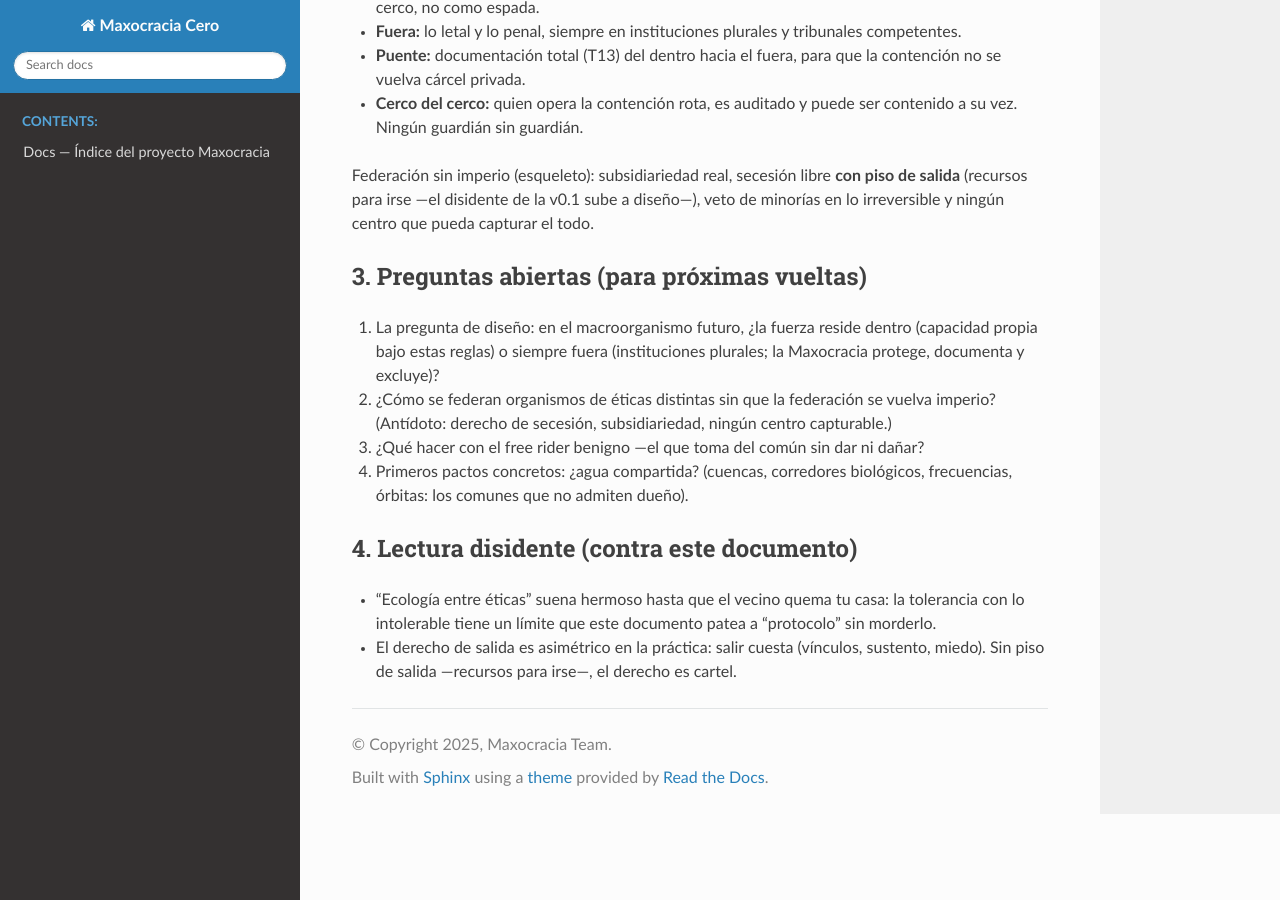
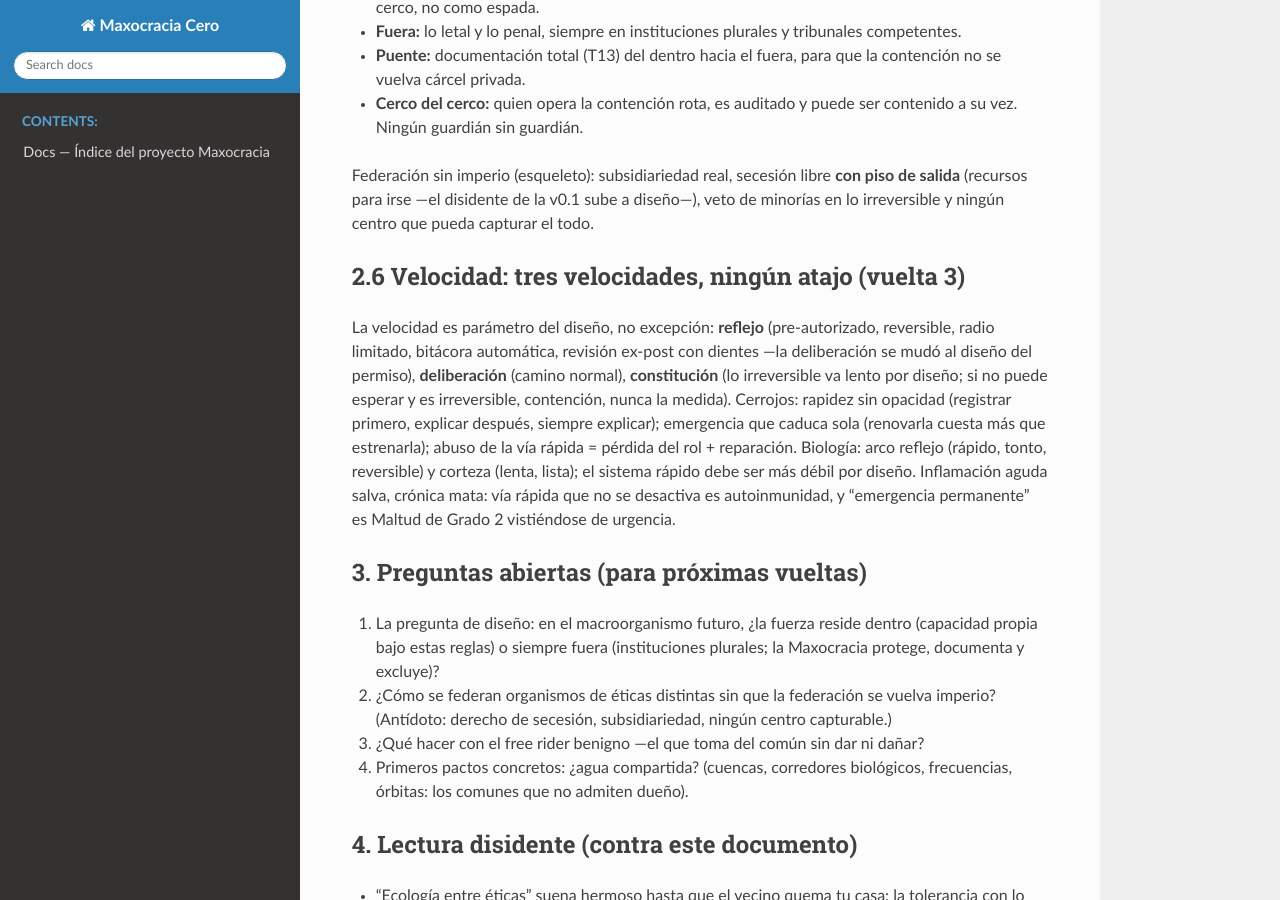
Before and after one commit to maxnelsonlopez/maxocracia-cero, a Sphinx documentation site: the page built from docs/laboratorio/005_ecologia_entre_eticas.md, in a window 1280 px wide and 900 px high, scrolled down 1349 px. Built offline with Sphinx 7.4.7 and the Read the Docs theme 3.1.0, drawn with Linux system fonts in a browser that asks for light colours; pages that are not in the unit, such as notebooks, are missing from menus.

Commit message:
docs(laboratorio): vuelta 3 - vacuna antipureza, D v2, 3ra hornada 3 reinos, tres velocidades - Muse Spark (Meta)

```diff
--- a/docs/laboratorio/005_ecologia_entre_eticas.md
+++ b/docs/laboratorio/005_ecologia_entre_eticas.md
@@ -61,6 +61,18 @@ Federación sin imperio (esqueleto): subsidiariedad real, secesión libre **con
 (recursos para irse —el disidente de la v0.1 sube a diseño—), veto de minorías en lo irreversible
 y ningún centro que pueda capturar el todo.
 
+## 2.6 Velocidad: tres velocidades, ningún atajo (vuelta 3)
+
+La velocidad es parámetro del diseño, no excepción: **reflejo** (pre-autorizado, reversible, radio
+limitado, bitácora automática, revisión ex-post con dientes —la deliberación se mudó al diseño del
+permiso), **deliberación** (camino normal), **constitución** (lo irreversible va lento por diseño;
+si no puede esperar y es irreversible, contención, nunca la medida). Cerrojos: rapidez sin
+opacidad (registrar primero, explicar después, siempre explicar); emergencia que caduca sola
+(renovarla cuesta más que estrenarla); abuso de la vía rápida = pérdida del rol + reparación.
+Biología: arco reflejo (rápido, tonto, reversible) y corteza (lenta, lista); el sistema rápido debe
+ser más débil por diseño. Inflamación aguda salva, crónica mata: vía rápida que no se desactiva es
+autoinmunidad, y "emergencia permanente" es Maltud de Grado 2 vistiéndose de urgencia.
+
 ## 3. Preguntas abiertas (para próximas vueltas)
 
 1. La pregunta de diseño: en el macroorganismo futuro, ¿la fuerza reside dentro (capacidad propia
```
Also changed, not shown: docs/laboratorio/002_apoptosis_y_casos_limite.md (+11 -0 lines), docs/laboratorio/003_maltud_patron_operativo.md (+7 -0 lines), docs/laboratorio/004_taller_a0_en_positivo.md (+9 -0 lines).
